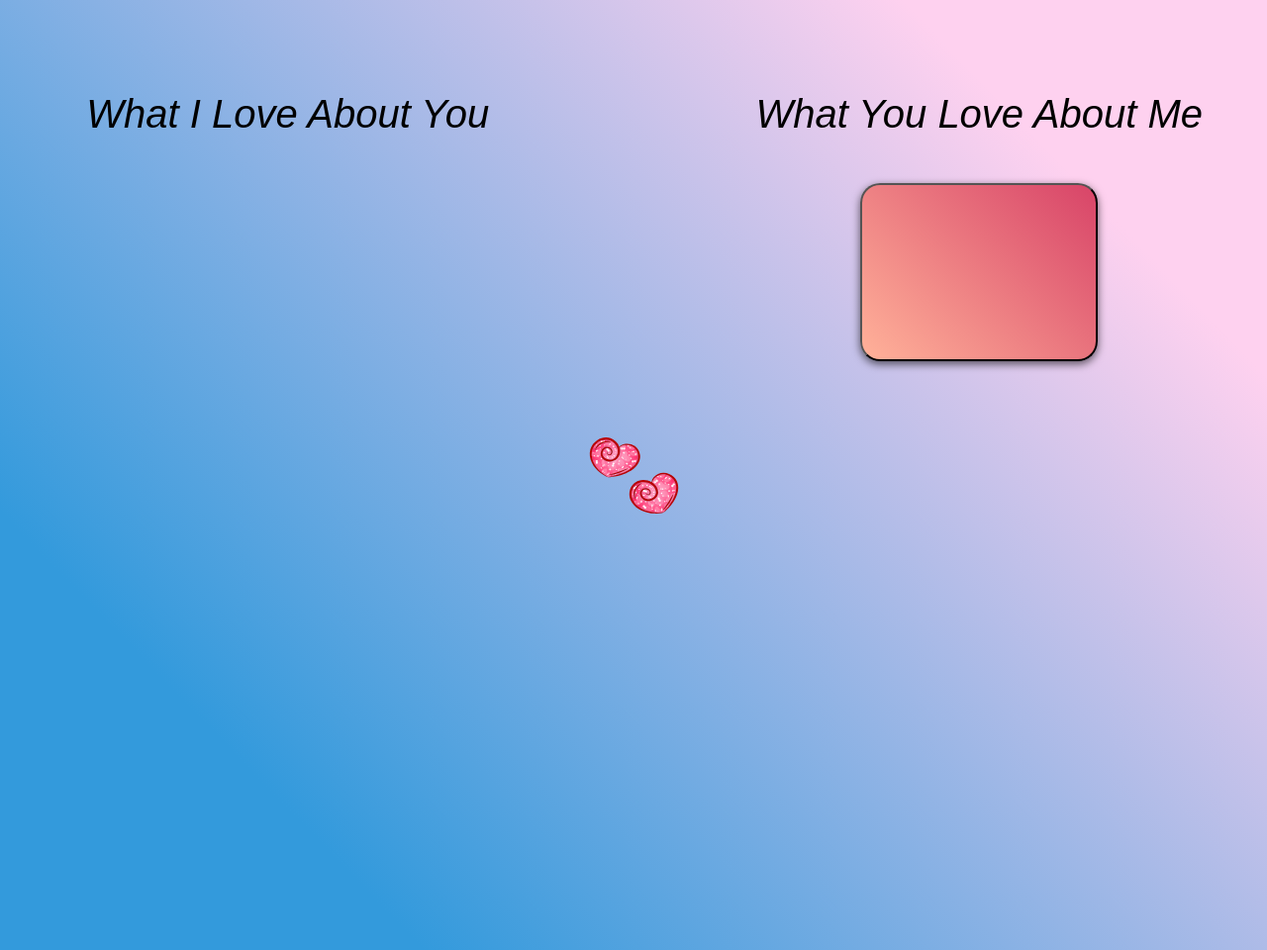
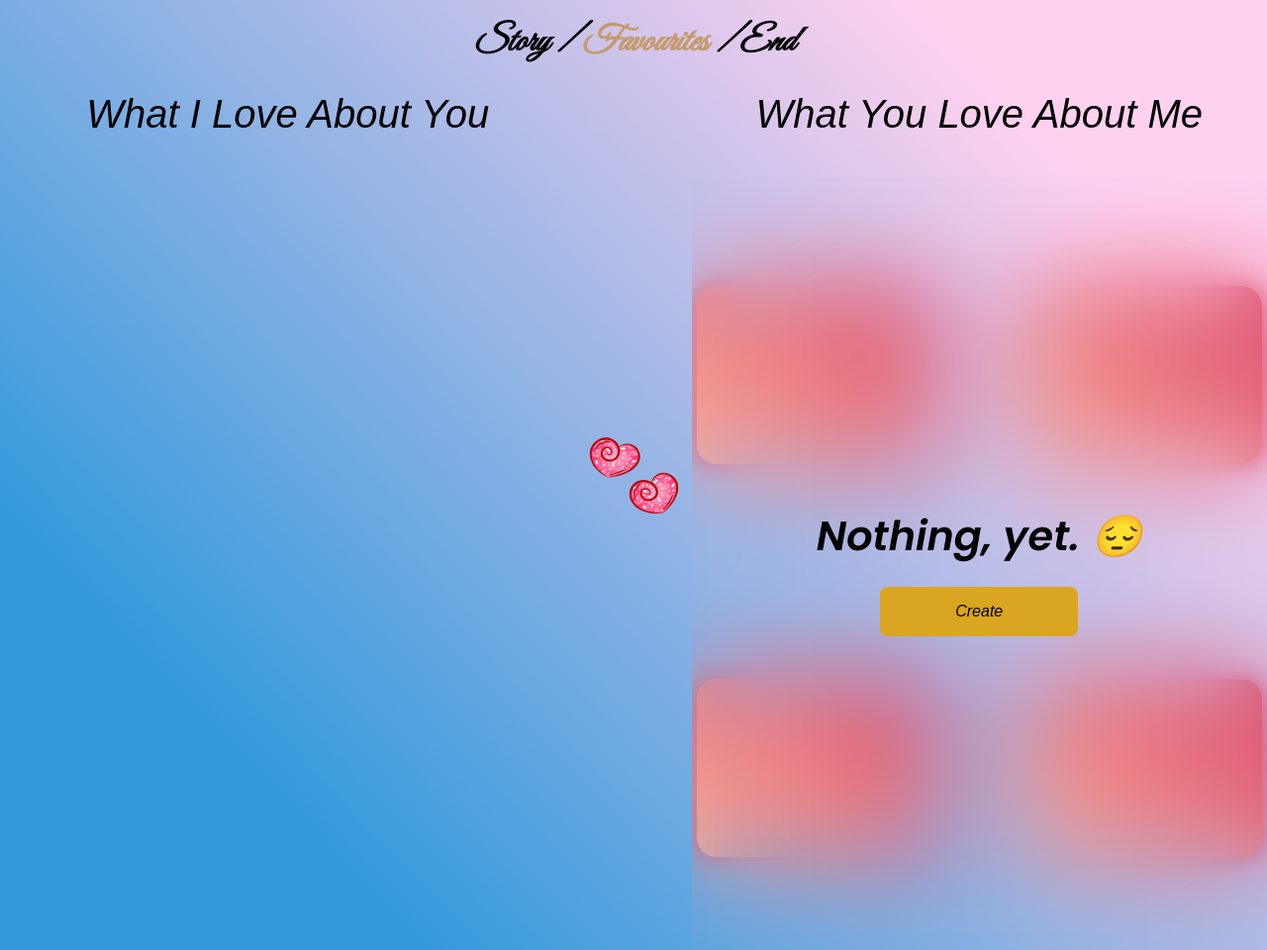
Before and after one commit to YassinWael/Farouk-Bakeries, a Flask app: template templates/favourites.html in a window 1280 px wide. Shown: the whole page at 99% size. Run offline with Flask 3, Linux system fonts and the light colour scheme; the template is opened without the code that fills it, so the values that code supplies are empty.

Commit message:
added animations, title to the big note view, checking if any mariem post had been made. ToDo is to continue making the form

```diff
--- a/app.py
+++ b/app.py
@@ -22,7 +22,10 @@ def home():
 @app.route("/favourites",methods=["GET","POST"])
 def show_favourites():
     favourites = (list(favourites_collection.find({})))
-    return render_template("favourites.html",favourites=favourites)
+    found_mariem = any(note['created_by'] == 'Mariem' for note in favourites)
+    ic("Finding mariem")
+    ic(found_mariem)
+    return render_template("favourites.html",favourites=favourites,found_mariem=found_mariem)
 
 
 
--- a/static/styles/styles.css
+++ b/static/styles/styles.css
@@ -59,7 +59,15 @@
 }
 
 
+.hover {
+  border: 2px solid red;
+  transition: all 0.3s ease;
+}
 
+.hover:hover {
+  transform: scale(1.1);
+  box-shadow: 0 0 4px 2px rgba(0,0,0,0.8);
+}
 
 
 html {
@@ -413,7 +421,7 @@ picture * {
   height: 120vh;
   background:linear-gradient(226deg, #FED1EF 16.65% 16.65%, #339ADC 80.6% 80.6%);
   position: relative;
-  overflow-y: auto;
+  overflow-y: hidden;
 
 }
 
@@ -449,7 +457,7 @@ picture * {
   justify-content: space-around;
 
   height: 90%;
-  overflow-y: auto;
+  overflow-y: hidden;
   overflow-x: hidden;
   padding-top: 35px;
   padding-bottom: 35px;
@@ -459,11 +467,12 @@ picture * {
   width: 30%;
   min-width: 240px;
   height: 180px;
-  background:linear-gradient(224deg, #D84468 0% 0%, #FFB199 99.48% 99.48%);
+  background:linear-gradient(224deg, rgb(216, 68, 104) 0% 0%, #FFB199 99.48% 99.48%);
   margin: 5px;
   border-radius: 20px;
-  box-shadow: 0px 3px 8px rgba(0,0,0,0.6);
+  box-shadow: 0px 0px 20px 6px rgba(216, 68, 104, 0.8);
   transition: .2s transform ease-in-out, .3s box-shadow ease-in-out;
+  border: none;
 }
 
 .note:hover {
@@ -485,7 +494,7 @@ picture * {
 
 }
 
-.full-blur {
+.full-blur,.blur {
   position: absolute;
   top: 0;
   left: 0;
@@ -493,6 +502,55 @@ picture * {
   height: 100%;
   z-index: 5;
   backdrop-filter: blur(5px);
+}
+
+.blur {
+  z-index: 4;
+  backdrop-filter: blur(50px) !important;
+  width: 105%;
+  height: 105%;
+
+
+}
+
+.hidden-her {
+  position: relative;
+  width: 100%;
+  height: 100%;
+  display: flex;
+  justify-content: center;
+  align-items: center;
+  flex-direction: column;
+  gap:20px;
+}
+
+.hidden-her p {
+  z-index: 5;
+}
+
+#create-note {
+  z-index: 5;
+  width: 200px;
+  height: 50px;
+  border-radius: 8px;
+  background: #DAA520;
+  color: black;
+  border: none;
+  font-family: sans-serif !important;
+  font-weight: 100;
+}
+
+.hidden-notes-container {
+  position: relative;
+  display: flex;
+  justify-content: space-between;
+  align-items: center;
+  flex-wrap: wrap;
+  position: absolute;
+  width: 100%;
+  height: 100%;
+  z-index: 3;
+
 }
 
 .note-popup,.full-blur {
@@ -510,12 +568,20 @@ picture * {
   position: absolute;
   right: 20px;
   top: 20px;
+  z-index: 200;
 }
 
-.note-popup-content,.note-popup-date {
+.note-popup-content,.note-popup-title,.note-popup-date {
   text-align: center;
   font-size: var(--font-size);
   font-family: 'Playfair Display';
+}
+
+.note-popup-content {
+  font-size: 22px !important;
+  font-family: 'Poppins' !important;
+  margin-top: 100px;
+  font-weight: 400 !important;
 }
 .note-popup-date {
   position: absolute;
@@ -523,10 +589,15 @@ picture * {
   transform: translate(-50%,-50%);
   bottom: 15px;
   font-size: calc(var(--font-size) - 12px);
+  color: hsla(0, 0%, 0%, 0.659);
 
 }
 #heart-seperator {
   align-self: center;
+}
+
+.note-popup, .note-popup-container {
+  will-change: opacity, transform; /* Hints to the browser to optimize these elements */
 }
 
 
--- a/templates/favourites.html
+++ b/templates/favourites.html
@@ -1,8 +1,34 @@
 {% extends "layout.html" %}
 
+
+{% block head %}
+
+
+    <link
+      rel="stylesheet"
+      href="https://cdnjs.cloudflare.com/ajax/libs/animate.css/4.1.1/animate.min.css"
+    />
+
+
+{% endblock %}
+
+
+
 {% block content %}
+
+
+<nav style="position: absolute; top:0; z-index:99; margin:auto;">
+    <ul >
+        <li>
+            <a style="color:black;" href="/#story">Story / </a>
+        </li>
+        <li><a style="color:#C49A6C;" href="/favourites">Favourites</a></li>
+        <li><a style="color:black;" href="/#end"> /  End</a></li>
+    </ul>
+</nav>
+
 <div class="favourites">
-    <div class="me">
+        <div class="me">
                 <p class="favourites-header">What I Love About You</p>
                 <div class="note-container">
 
@@ -11,7 +37,7 @@
                         {% set title = note['content'] | truncate(20,true) %}
                         {% set date = note['date_created'] %}
 
-                        <button class="note" onclick="showPopup('{{title}}','{{content}}','{{date}}')">{{title}}</button>
+                        <button class="note animate__animated animate__fadeInUp" onclick="showPopup('{{title}}','{{content}}','{{date}}')">{{title}}</button>
                     {% endfor %}
 
 
@@ -25,15 +51,34 @@
     </div>
 
 
-    <img src="/static/images/heart.svg" alt="Heart" width="117px" height="107px" id="heart-seperator">
+    <img src="/static/images/heart.svg"  alt="Heart" width="117px" height="107px" id="heart-seperator">
 
 
     <div class="her">
         <p class="favourites-header">What You Love About Me </p>
 
         <div class="note-container">
+            {% if found_mariem %}
+             {% for note in favourites if note['created_by'] == 'Mariem' %}
+                        {% set content = note['content'] %}
+                        {% set title = note['content'] | truncate(20,true) %}
+                        {% set date = note['date_created'] %}
 
-            <button class="note"></button>
+                        <button class="note animate__animated animate__fadeInDown" onclick="showPopup('{{title}}','{{content}}','{{date}}')">{{title}}</button>
+            {% endfor %}
+            {% else %}
+                    <div class="hidden-her">
+
+                        <div class="hidden-notes-container">
+                            <button class="note"></button><button class="note"></button><button class="note"></button><button class="note"></button>
+                        </div>
+
+                            <div class="blur"></div>
+                            <p>Nothing, yet. 😔</p>
+                            <button id="create-note" class="hover" onclick="showPopup()">Create</button>
+                    </div>
+
+            {% endif %}
 
         </div>
 
@@ -49,7 +94,7 @@
 
 <div class="note-popup">
     <div class="note-popup-container">
-        <img src="/static/Close.svg" width="30px" height="30px" onclick="hidePopup()" alt="">
+        <img src="/static/Close.svg" class="animate__animated animate__fadeInUp"  width="35px" height="35px" onclick="hidePopup()" alt="">
     </div>
 </div>
 
@@ -57,37 +102,58 @@
 
 
 <script>
+
     const notePopup = document.getElementsByClassName("note-popup")[0]
     const fullBlur = document.getElementsByClassName("full-blur")[0]
     const notePopupContainer = document.getElementsByClassName('note-popup-container')[0]
+
+
+    const noteTitle = document.createElement('p')
     const noteContent = document.createElement('p')
     const noteDate = document.createElement('p')
+
+    noteTitle.classList.add("animate__animated")
+
     noteDate.classList.add("note-popup-date")
+    noteTitle.classList.add("note-popup-title")
     noteContent.classList.add("note-popup-content")
 
+
     function showPopup(title,content,date) {
-        noteContent.innerHTML = "" // Resetting the text incase this isn't the first popup to be opened.
+        // Resetting the text incase this isn't the first popup to be opened.
+        noteTitle.innerHTML = ""
+        noteContent.innerHTML = ""
+        noteDate.innerHTML = ""
+
+
+        noteTitle.innerText = title
         noteContent.innerText = content
-        noteDate.innerHTML = ""
         noteDate.innerText = date
-        console.log(title)
-        console.log(content)
-        console.log(date)
+
+
+
+        // Showing the popup
         notePopup.style.display = "block"
         fullBlur.style.display = "block"
+
+        // Add the content
+        notePopupContainer.appendChild(noteTitle)
         notePopupContainer.appendChild(noteContent)
         notePopupContainer.appendChild(noteDate)
+
+        noteTitle.classList.add("animate__fadeInDown")
+
     }
 
-    // TODO: Modify the mongoDB database so that it stores titles
     // TODO: Create the form for her to add new entries
 
 
 
     function hidePopup() {
-        console.log("closed")
-        notePopup.style.display = "none"
-        fullBlur.style.display = "none"
+    console.log("closed")
+    notePopup.style.display = "none"
+    fullBlur.style.display = "none"
+
     }
 
 
--- a/templates/layout.html
+++ b/templates/layout.html
@@ -63,6 +63,7 @@ function logOverflowingElements() {
     allElements.forEach(el => {
         if (isElementOverflowing(el)) {
             console.log('Overflowing element:', el);
+
         }
     });
 }
```
